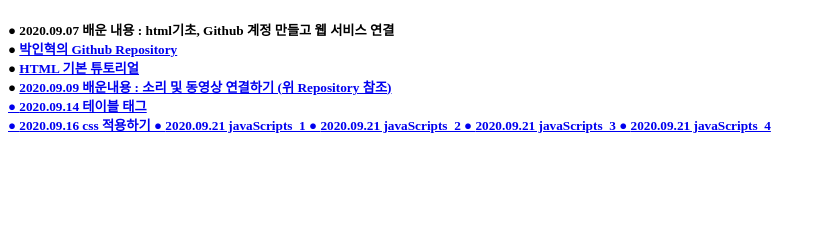
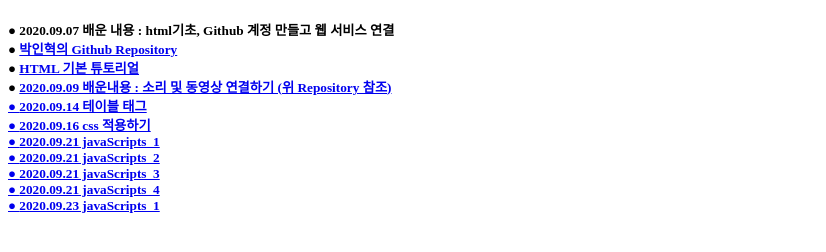
Before and after one commit to wizard5592/KAHCG2009, a plain HTML site: page index.html in a window 1280 px wide. Shown: the part 70-322 px from the top of the page, without its empty margins (0-826 px from the left). Drawn offline with Linux system fonts and the light colour scheme.

Commit message:
Update index.html

```diff
--- a/index.html
+++ b/index.html
@@ -11,11 +11,12 @@
              ● <a href="https://www.w3.org/community/webed/wiki/HTML/Training/Basic_content"target="_blank">HTML 기본 튜토리얼</a><br>
              ● <a href="https://wizard5592.github.io/KAHCG2009/2409박인혁0909"target="_blank">2020.09.09 배운내용 : 소리 및 동영상 연결하기 (위 Repository 참조)<br>
             ● <a href="https://wizard5592.github.io/KAHCG2009/2409박인혁0914"target="_blank">2020.09.14 테이블 태그<br>
-            ● <a href="https://wizard5592.github.io/KAHCG2009/2409박인혁0916"target="_blank">2020.09.16 css 적용하기
-             ● <a href="https://wizard5592.github.io/KAHCG2009/2409박인혁_1(0921)"target="_blank">2020.09.21 javaScripts_1
-             ● <a href="https://wizard5592.github.io/KAHCG2009/2409박인혁_2(0921)"target="_blank">2020.09.21 javaScripts_2
-             ● <a href="https://wizard5592.github.io/KAHCG2009/2409박인혁_3(0921)"target="_blank">2020.09.21 javaScripts_3
-             ● <a href="https://wizard5592.github.io/KAHCG2009/2409박인혁_4(0921)"target="_blank">2020.09.21 javaScripts_4
+            ● <a href="https://wizard5592.github.io/KAHCG2009/2409박인혁0916"target="_blank">2020.09.16 css 적용하기<br>
+             ● <a href="https://wizard5592.github.io/KAHCG2009/2409박인혁_1(0921)"target="_blank">2020.09.21 javaScripts_1<br>
+             ● <a href="https://wizard5592.github.io/KAHCG2009/2409박인혁_2(0921)"target="_blank">2020.09.21 javaScripts_2<br>
+             ● <a href="https://wizard5592.github.io/KAHCG2009/2409박인혁_3(0921)"target="_blank">2020.09.21 javaScripts_3<br>
+             ● <a href="https://wizard5592.github.io/KAHCG2009/2409박인혁_4(0921)"target="_blank">2020.09.21 javaScripts_4<br>
+            ● <a href="https://wizard5592.github.io/KAHCG2009/2409박인혁_1(0923)"target="_blank">2020.09.23 javaScripts_1<br>
         </h5>
     </body>
 </html>
```
